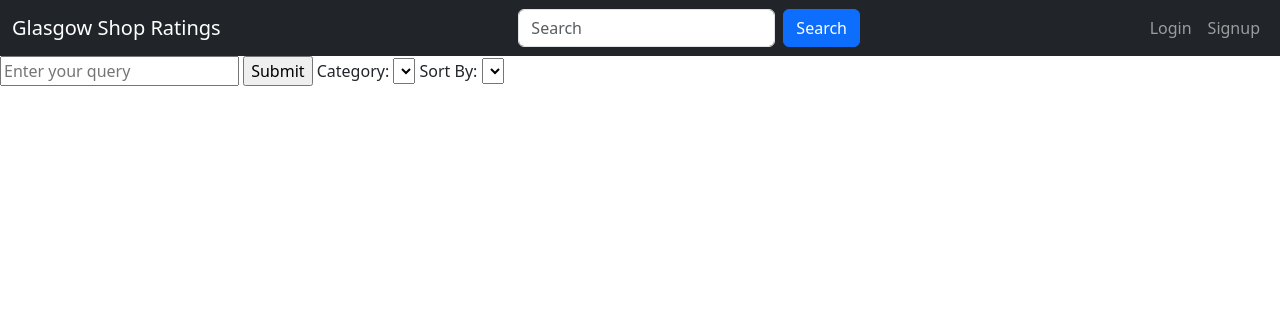
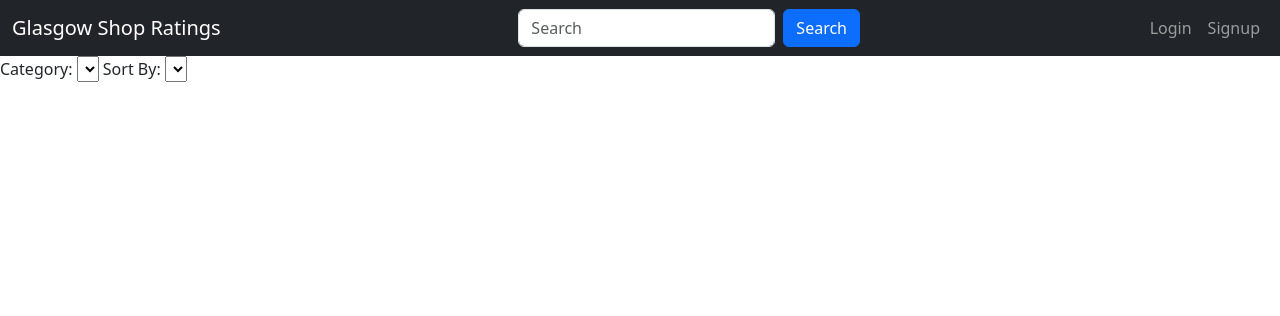
Before and after one commit to DanielHally/wad_project, a Django app: template templates/gsr/search.html in a window 1280 px wide. Shown: the top 316 px of the page. Run offline with Django 3.2, Linux system fonts and the light colour scheme; the template is opened without the code that fills it, so the values that code supplies are empty; parts of the project's set-up code (start-up, migrations or seed data) failed here and were passed over.

Commit message:
Integrate search page with navbar

```diff
--- a/static/js/gsr/search.js
+++ b/static/js/gsr/search.js
@@ -15,12 +15,13 @@ const RATING_PARAM = 'rating';
 const QUERY_INPUT = "#query"
 const CATEGORY_SELECT = '#category-filter';
 const RATING_SELECT = '#rating-method';
+const SEARCH_FORM = "#search-form"
 
 /*
     Submit the search options form
 */
 function submitForm() {
-    $("#search-options").submit();
+    $(SEARCH_FORM).submit();
 }
 
 /*
--- a/templates/gsr/base.html
+++ b/templates/gsr/base.html
@@ -30,8 +30,8 @@
 				<a class="navbar-brand" href="{% url 'gsr:index' %}">Glasgow Shop Ratings</a>
 
 				{% block search_block %}
-				<form class="d-flex" action="{% url 'gsr:search' %}" method="GET">
-					<input class="form-control me-2" type="text" placeholder="Search" name="query">
+				<form id="search-form" class="d-flex" action="{% url 'gsr:search' %}" method="GET">
+					<input class="form-control me-2" type="text" placeholder="Search" id="query" name="query">
 					<button class="btn btn-primary" type="button">Search</button>
 				</form>
 				{% endblock %}
--- a/templates/gsr/search.html
+++ b/templates/gsr/search.html
@@ -13,24 +13,19 @@ Search
 {% block body_block %}
 
 <div id="options-section">
-    <form id="search-options" action="{% url 'gsr:search' %}" method="GET">
-        <input type="text" id="query" name="query" placeholder="Enter your query"/>
-        <input type="submit" value="Submit">
-
     <label for="category-filter">Category:</label>
-        <select name="category" id="category-filter" autocomplete="off">
+    <select name="category" id="category-filter" autocomplete="off" form="search-form">
         {% for name in category_names %}
             <option value="{{ name }}" {% selected name default_category %}>{{ name }}</option>
         {% endfor %}
     </select>
 
     <label for="rating-method">Sort By:</label>
-        <select name="rating" id="rating-method" autocomplete="off">
+    <select name="rating" id="rating-method" autocomplete="off" form="search-form">
         {% for name in rating_methods %}
             <option value="{{ name }}" {% selected name default_rating_method %}>{{ name }}</option>
         {% endfor %}
     </select>
-    </form>
 </div>
 
 <div id="results-section">
```
Lines whose indentation alone changed are shown as unchanged.
